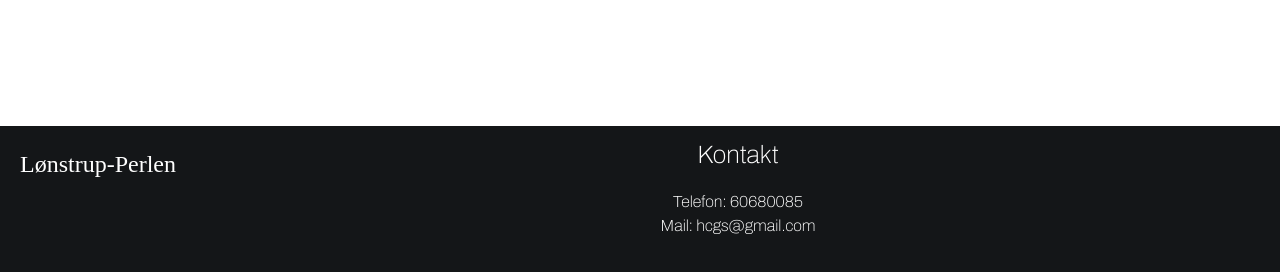
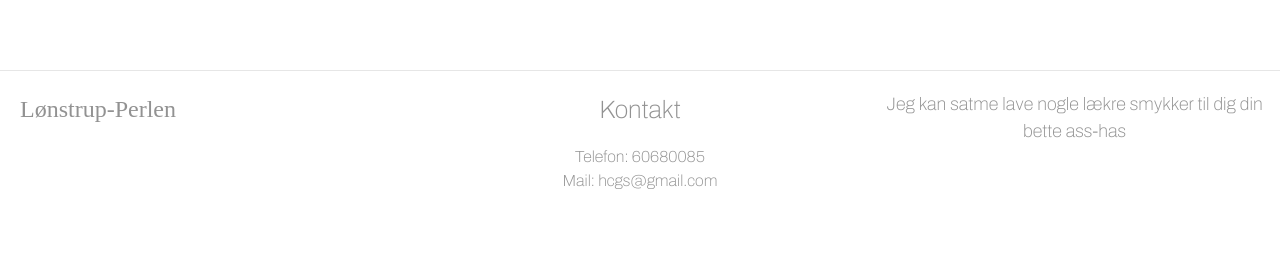
Before and after one commit to SSGDoc/L-nstrupPerlen, a Vue app in the folder Frontend/: page / in a window 1280 px wide. Shown: the part 580-852 px from the top of the page. Built offline with nearby package versions, Linux system fonts and the light colour scheme.

Commit message:
footer almost done

```diff
--- a/Frontend/package.json
+++ b/Frontend/package.json
@@ -8,6 +8,9 @@
     "lint": "vue-cli-service lint"
   },
   "dependencies": {
+    "@fortawesome/fontawesome-svg-core": "^1.2.36",
+    "@fortawesome/free-solid-svg-icons": "^5.15.4",
+    "@fortawesome/vue-fontawesome": "^3.0.0-4",
     "@popperjs/core": "^2.10.2",
     "bootstrap": "^5.1.3",
     "core-js": "^3.6.5",
--- a/Frontend/src/components/containers/Footer.vue
+++ b/Frontend/src/components/containers/Footer.vue
@@ -1,48 +1,71 @@
 <template>
   <footer>
-    <p class="left">{{footerText}}</p>
+    <div class="row">
+      <div class="column">
+        <p class="left">{{ footerText }}</p>
+      </div>
+      <div class="column">
         <p class="center">Kontakt</p>
-	<p class="contact">Telefon: 60680085 <br>
+        <p class="contact">
+          Telefon: 60680085 <br />
           Mail: hcgs@gmail.com
         </p>
+      </div>
+      <div class="column">
+        <p class="right">
+			Jeg kan satme lave nogle lækre smykker til dig din bette ass-has
+		</p>
+      </div>
+    </div>
   </footer>
 </template>
 
 <script>
 export default {
-	data(){
+  data() {
     return {
-			footerText: 'Lønstrup-Perlen'
-		}
-	}
-}
+      footerText: "Lønstrup-Perlen",
+    };
+  },
+};
 </script>
 
 <style scoped>
-
 footer {
-	background-color: #141618;
-	color: white;
+  position: absolute;
+  background-color: #ffffff;
+  border-top: 1px solid rgb(230, 230, 230);
+  color: rgb(146, 146, 146);
   bottom: 0;
   width: 100%;
   height: 150px;
 }
 
-.left{
+.column {
+  float: left;
+  width: 33.33%;
+}
+
+.left {
   float: left;
   padding: 20px;
   font-family: "Bleeding_Cowboys";
   font-size: 24px;
 }
 
-.center{
+.center {
   font-family: "Archivo";
   font-size: 25px;
-	padding-top: 10px;
+  padding-top: 20px;
+}
+
+.right {
+  font-family: "Archivo";
+  font-size: 18px;
+  padding-top: 20px;
 }
 
 .contact {
   font-family: "Archivo";
 }
-
 </style>
```
Also changed, not shown: 1 other file (tests, documents, lock files or other folders). Lines whose indentation alone changed are shown as unchanged.
